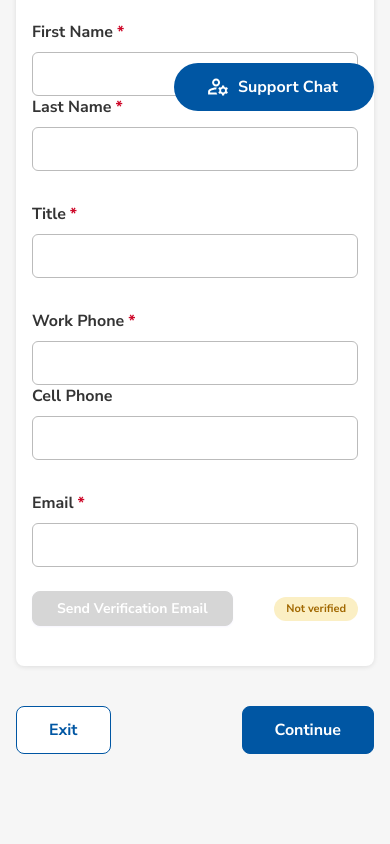
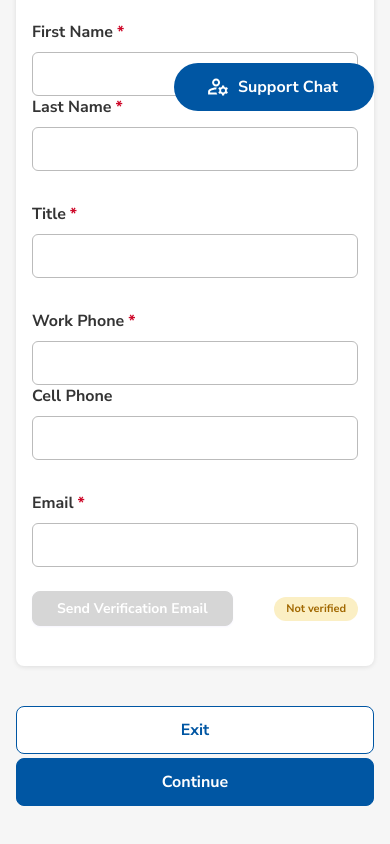
Before and after one commit to Isaacprogi/dnv-healthcare-quote-form, a React (Vite) app: page / in a window 390 px wide. Shown: the part 717-1561 px from the top of the page. Before the commit the page ends 1527 px from the top, so only its background shows below. Built offline with nearby package versions, Linux system fonts and the light colour scheme.

Commit message:
fix: resolve footer buttons non stacking issue

```diff
--- a/src/components/steplayout/StepLayout.module.css
+++ b/src/components/steplayout/StepLayout.module.css
@@ -38,6 +38,18 @@
 }
 
 @media (max-width: 480px) {
+  .end {
+  margin-left: 0;
+  flex-basis: 100%;
+}
+  .start {
+  flex-basis: 100%;
+}
+
+.start > button,
+.end > button {
+  flex: 1;
+}
 }
 
 @media print {
```
